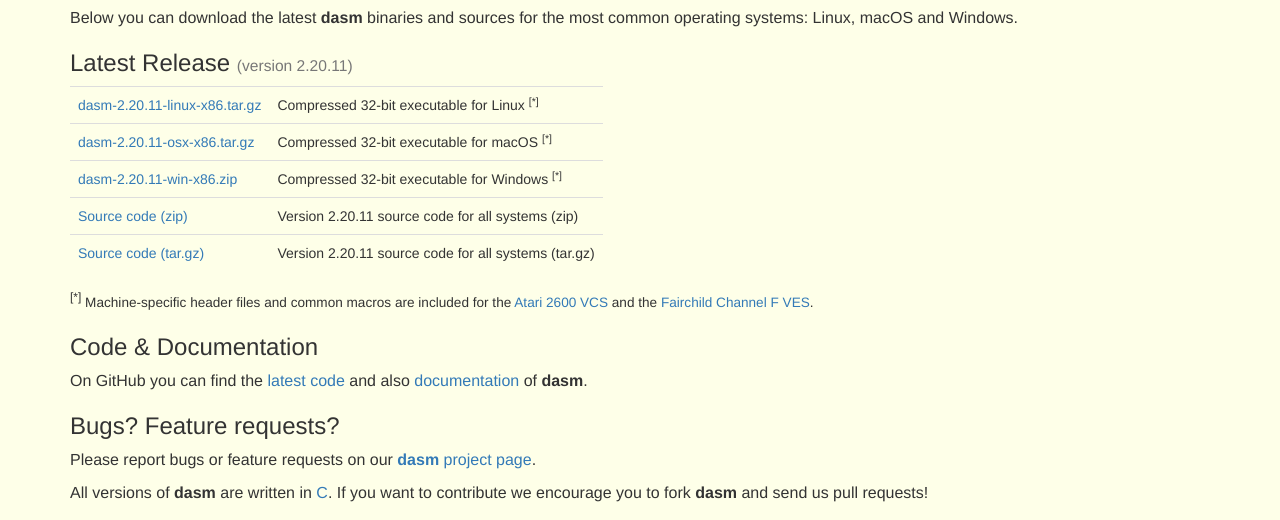
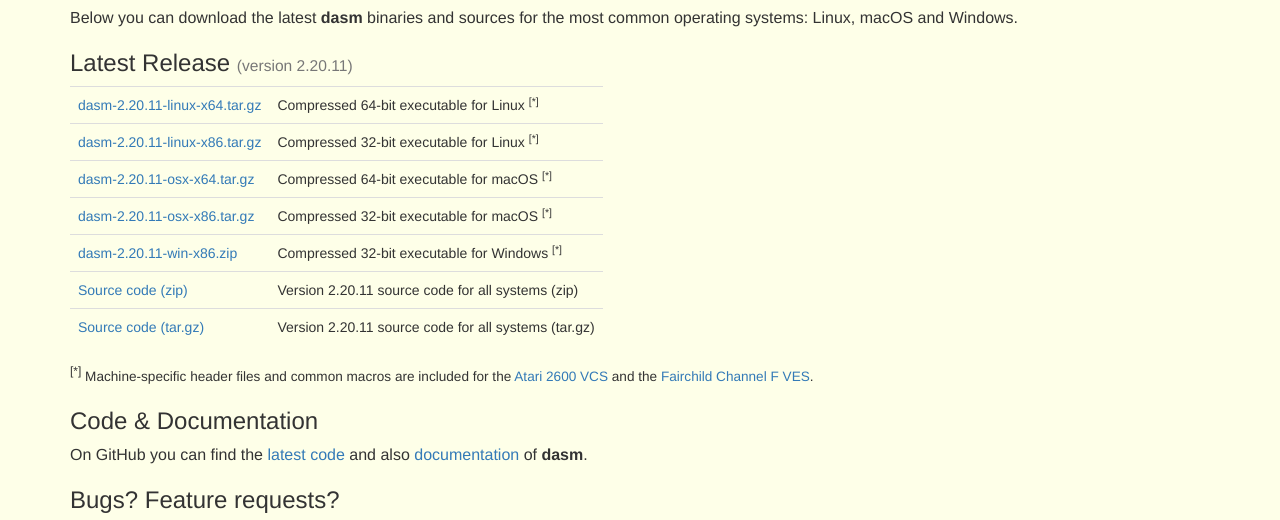
Before and after one commit to dasm-assembler/dasm-assembler.github.io, a plain HTML site: page index.html in a window 1280 px wide. Shown: the part 215-735 px from the top of the page. Drawn offline with nearby package versions, Linux system fonts and the light colour scheme.

Commit message:
Added links to 64-bit versions of dasm for Linux and macOS

```diff
--- a/index.html
+++ b/index.html
@@ -44,8 +44,16 @@
   <h3>Latest Release <small>(version 2.20.11)</small></h3>
   <table class="table table-hover table-nonfluid">
     <tr>
+      <td><a href="https://github.com/dasm-assembler/dasm/releases/download/2.20.11/dasm-2.20.11-linux-x64.tar.gz">dasm-2.20.11-linux-x64.tar.gz</a></td>
+      <td>Compressed 64-bit executable for Linux <sup>[*]</sup></td>
+    </tr>
+    <tr>
       <td><a href="https://github.com/dasm-assembler/dasm/releases/download/2.20.11/dasm-2.20.11-linux-x86.tar.gz">dasm-2.20.11-linux-x86.tar.gz</a></td>
       <td>Compressed 32-bit executable for Linux <sup>[*]</sup></td>
+    </tr>
+    <tr>
+      <td><a href="https://github.com/dasm-assembler/dasm/releases/download/2.20.11/dasm-2.20.11-osx-x64.tar.gz">dasm-2.20.11-osx-x64.tar.gz</a></td>
+      <td>Compressed 64-bit executable for macOS <sup>[*]</sup></td>
     </tr>
     <tr>
       <td><a href="https://github.com/dasm-assembler/dasm/releases/download/2.20.11/dasm-2.20.11-osx-x86.tar.gz">dasm-2.20.11-osx-x86.tar.gz</a></td>
```
